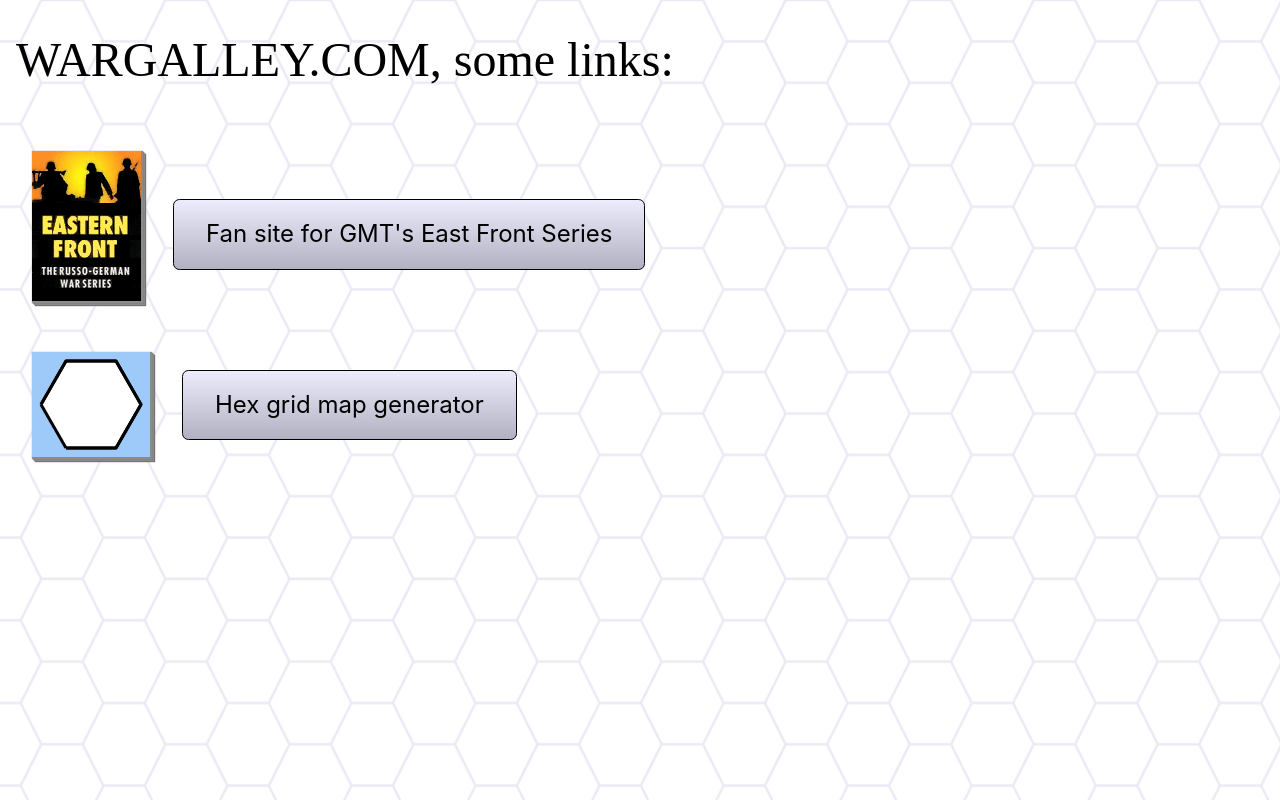
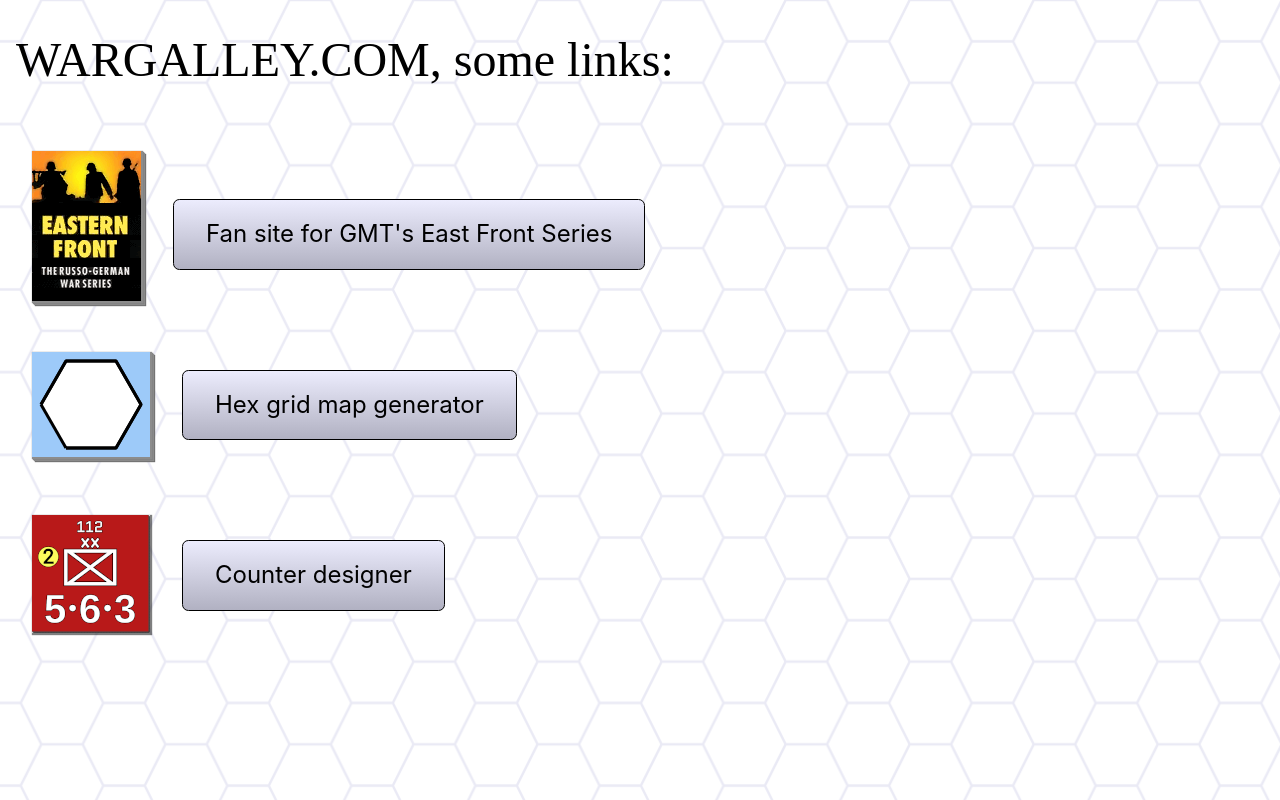
Before and after one commit to cserret/wargalley, a React (Create React App) app: page / in a window 1280 px wide. Built offline with nearby package versions, Linux system fonts and the light colour scheme.

Commit message:
added links to snaphex

```diff
--- a/src/Components/Efs/Special/Special.js
+++ b/src/Components/Efs/Special/Special.js
@@ -284,7 +284,7 @@ export default class Special extends Component {
                     <p>
                         A armored train travels up to 48 rail hexes per turn (subject to interdiction effects). They can move in either the Motorized Phase or the regular Movement Phase (but not both in the same turn). They do not require any supply to move, and do not count against the rail capacity. They cannot transport anything.
             </p><p>
-                        German armored trains can only run on converted track, while Soviet armored trains can only run on non-converted track.
+                        German armored trains can only run on converted track (converted to German closer width train rails and more closely spaced water towers), while Soviet armored trains can only run on non-converted track.
             </p><p>
                         Armored trains can move into enemy ZOC, but not through them. They can run on tracks "behind" enemy lines (as long as the track is the proper type for it).
             </p><p>
@@ -292,7 +292,7 @@ export default class Special extends Component {
             </p><p>
                         Some Soviet trains are NKVD trains, and act as NKVD units for the purposes of the No Retreat automatic orders for NKVD. They can drive through Command Ranges of non-op HQ's.
             </p><p>
-                        Although weak, lacking ZOC, and relegated to staying on rail lines, armored trains can help out with defending an area you have difficulty getting any regular ground troops to, as they can go a long ways on a track. Sending a NKVD armored train into a city about to get surrounded is a great way to improve the defense, since the units there will ignore surrender rolls.
+                        Although weak, lacking ZOC, and relegated to staying on rail lines, armored trains can help out with defending an area you have difficulty getting any regular ground troops to, as they can go a long ways on a track. Sending a NKVD armored train into a city about to get surrounded is a great way to improve the defense, since the units there will get a beneficial modifier for surrender rolls.
             </p>
 
                     <div className="spacer2rem" />
--- a/src/Components/Efs/Weather/Weather.js
+++ b/src/Components/Efs/Weather/Weather.js
@@ -20,7 +20,7 @@ const Weather = (props) => {
 
             <p>
                 <span className={props.language === 'en' ? '' : 'block-hidden'}>
-                    Weather causes severe movement effects in EFS. In Barbarossa the Germans had expected a victory before the weather got bad. Therefore they were ill prepared for the consequences of mud and snow. The weather of course affected the Soviets too, but the Soviets had a good appreciation of how bad the weather can get in Russia, and could deal with the mud and snow better than the Germans. Of all the die rolls in the course of a game, the most important one is the "Weather Die Roll", the first thing that is done each turn. All the planning and expertise is for naught if the Axis rolls Mud too many times. In a few scenarios I've played, my Soviet front was in danger of collapse when Mud saved the situation. As the Axis player, you will often be frustrated by Mud, which turns the ground to molasses and gives the Soviets time to reorganize.
+                    Weather causes severe movement effects in EFS. In Barbarossa the Germans had expected a victory before the weather got bad. Therefore they were ill prepared for the consequences of mud and snow. The weather of course affected the Soviets too, but the Soviets had a good appreciation of how bad the weather can get in Russia, and could deal with the mud and snow better than the Germans. Of all the die rolls in the course of a game, the most important one is the "Weather Die Roll", the first thing that is done each turn. All the planning and expertise are for naught if the Axis rolls Mud too many times. In a few scenarios I've played, my Soviet front was in danger of collapse when Mud saved the situation. As the Axis player, you will often be frustrated by Mud, which turns the ground to molasses and gives the Soviets time to reorganize.
                     </span>
                 <span className={props.language === 'fr' ? '' : 'block-hidden'}>
                     La météo peut perturber trés fortement les mouvements dans EFS. Durant Barbarossa, les Allemands doivent atteindre la victoire avant que le temps ne devienne trop mauvais. Lé aussi, ils n'étaient absolument pas préparés aux conséquences des périodes de boue et de neige. Les conditions météorologiques affectaient aussi les russes, mais ceux-ci avaient une bonne appréciation des problémes rencontrés lors des périodes de mauvais temps en Russie, purent se prémunir des conséquences bien mieux que les allemands. De tous les lancés de dés du jeu le plus important est sans doute celui de la météo, premiére action de chaque tour. Tout les plans et avis d'experts ne vaudront rien si l'Axe tire trop souvent la boue. Dans les différents scénarios joués, le front soviétique au bord de l'effondrement a été sauvé plus d'une fois par la boue. En tant que joueur de l'Axe, vous serez souvent frustrés de ne pas pouvoir manéuvrer librement a cause d'un tour de boue, qui transforme la terre en molasse et donnera le temps aux russes de se réorganiser.
--- a/src/Components/Index/Index.js
+++ b/src/Components/Index/Index.js
@@ -3,6 +3,7 @@ import { Link } from 'react-router-dom';
 import './Index.scss';
 import logo from "../../images/easternfrontseries.png";
 import hex from "../../images/snaphex.png";
+import snapcounter from "../../images/snapcounter.png";
 
 const Index = (props) => {
     return (
@@ -26,10 +27,16 @@ const Index = (props) => {
                             <div><span>Fan site for GMT's East Front Series</span></div>
                         </div>
                     </Link>
-                    <a href="https://hyenasofwar.com" target="_blank" rel="noopener noreferrer">
+                    <a href="https://snaphex.com/setup">
                         <div className="link">
-                            <img className="hex-logo" src={hex} alt="logo" width="109" height="150" />
+                            <img className="hex-logo" src={hex} alt="logo" width="118" height="105" />
                             <div><span>Hex grid map generator</span></div>
+                        </div>
+                    </a>
+                    <a href="https://snaphex.com/snap_counter">
+                        <div className="link">
+                            <img className="counter-logo" src={snapcounter} alt="logo" width="118" height="118" />
+                            <div><span>Counter designer</span></div>
                         </div>
                     </a>
                 </div>
--- a/src/Components/Index/Index.scss
+++ b/src/Components/Index/Index.scss
@@ -49,6 +49,13 @@
             position: relative;
             top: 30px;
         }
+        .counter-logo {
+            width: 118px;
+            height: 118px;
+            position: relative;
+            top: 23px;
+            box-shadow: 1px 1px 1px 1px rgba(0,0,0,0.5);
+        }
         div {
           border: 1px solid black;
           display: inline-block;
```
Also changed, not shown: src/images/snapcounter.png (added).
